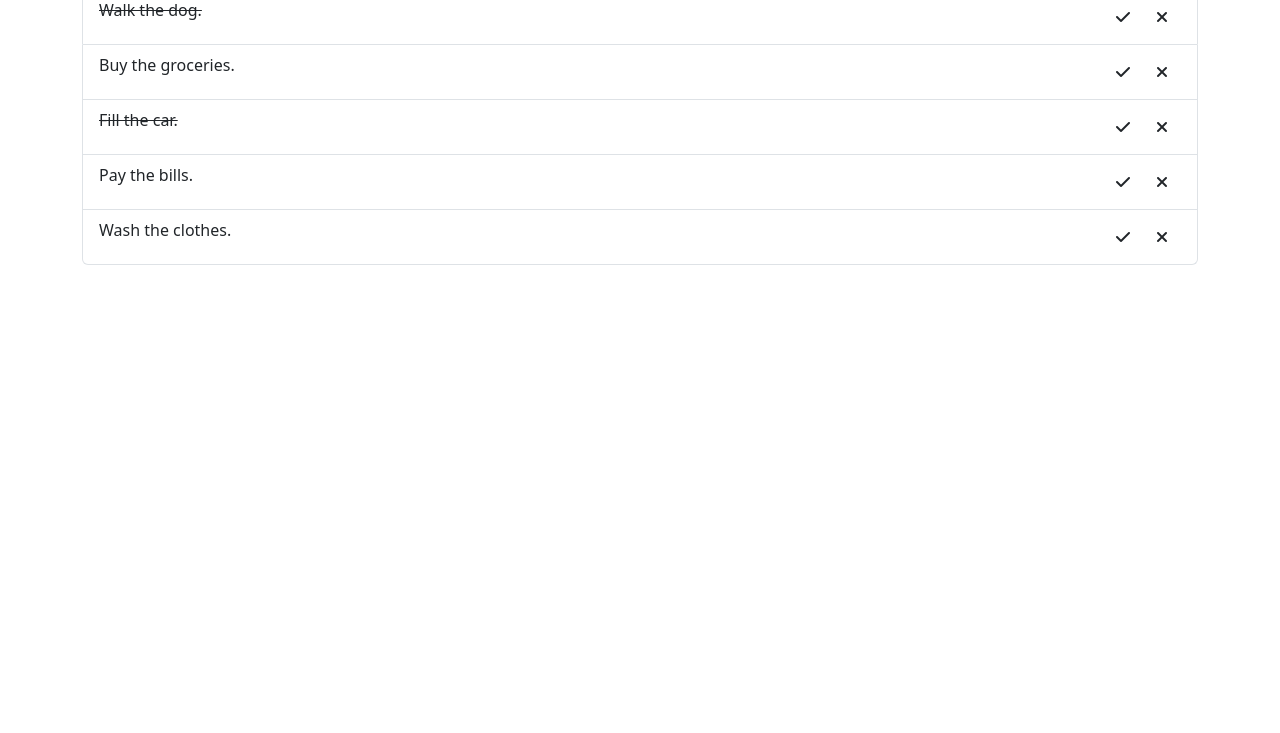
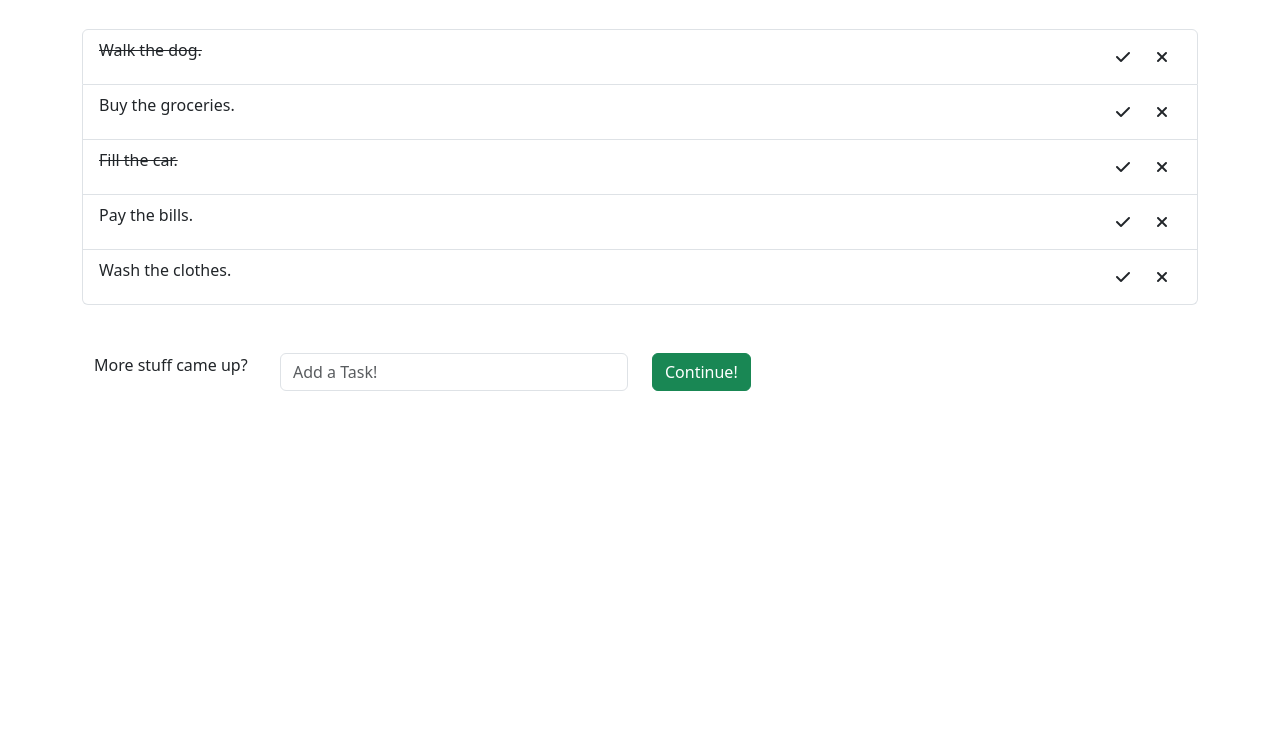
Before and after one commit to Zariy7/vue-todolist, a plain HTML site: page index.html in a window 1280 px wide. Shown: the part 67-800 px from the top of the page. Drawn offline with nearby package versions, Linux system fonts and the light colour scheme.

Commit message:
milestone 3 done

```diff
--- a/index.html
+++ b/index.html
@@ -13,7 +13,7 @@
         <div id="app">
             <div class="container">
                 <h1 class="text-center">Tovuelist</h1>
-                <ul class="list-group">
+                <ul class="list-group my-5">
                     <li class="list-group-item d-flex justify-content-between" v-for="chore, index in todoList" :key="index" :class="chore.done ? 'text-decoration-line-through' : ''">
                         <div>{{chore.text}}</div>
                         <div>
@@ -26,6 +26,21 @@
                         </div>
                     </li>
                 </ul>
+                <div class="my-1">
+                    <div class="container">
+                        <div class="row">
+                            <div class="col-2">
+                                <label for="addField" class="form-label">More stuff came up?</label>
+                            </div>
+                            <div class="col-4">
+                                <input type="text" class="form-control" placeholder="Add a Task!" name="addField" v-model="addField">
+                            </div>
+                            <div class="col-2">
+                                <div class="btn btn-success" @click="listAdd">Continue!</div>
+                            </div>
+                        </div>
+                    </div>
+                </div>
             </div>
         </div>
 
--- a/js/script.js
+++ b/js/script.js
@@ -3,6 +3,7 @@ let { createApp } = Vue;
 createApp({
     data() {
         return {
+            addField: '',
             todoList: [
                 {
                     text: 'Walk the dog.',
@@ -30,6 +31,12 @@ createApp({
     methods: {
         listRemove(index){
             this.todoList.splice(index, 1);
+        },
+        listAdd(){
+            this.todoList.push({
+                text: this.addField,
+                done: false,
+            });
         }
     }
 }).mount('#app');
```
